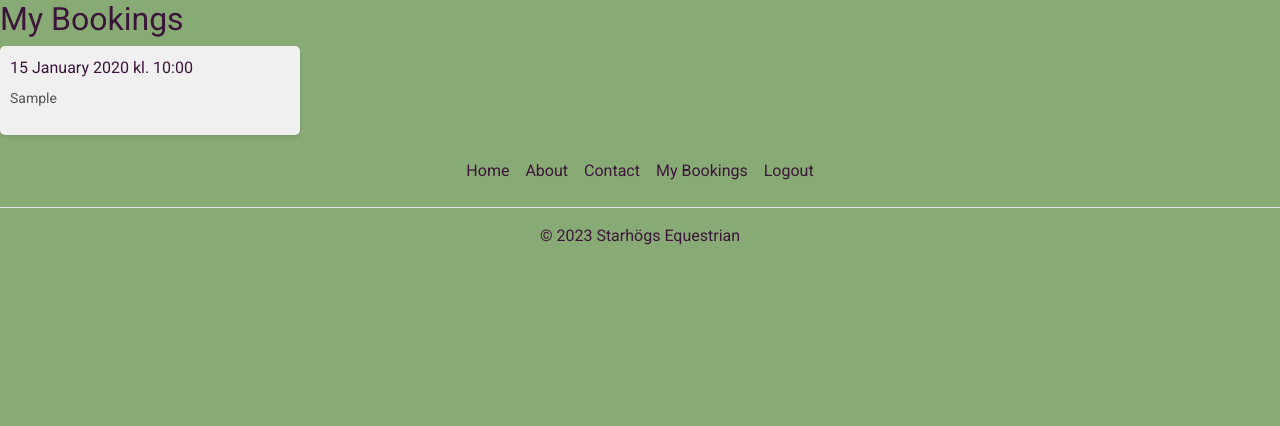
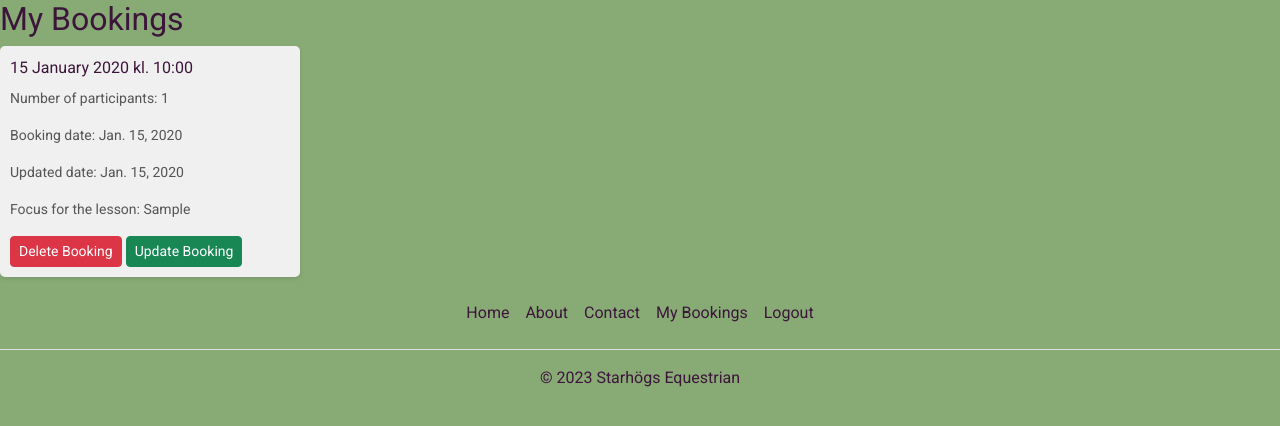
Before and after one commit to gStarhigh/pro4, a Django app: page /my_bookings/ in a window 1280 px wide. Shown: the part 62-488 px from the top of the page. Run offline with Django 3.2, Linux system fonts and the light colour scheme; a user stored in the database is signed in; tables that the repository leaves empty hold one stand-in row (values such as "Sample post"); some libraries are stand-ins or nearby versions.

Commit message:
added some more information to the bookings

```diff
--- a/templates/my_bookings.html
+++ b/templates/my_bookings.html
@@ -8,7 +8,12 @@
     {% for booking in user_bookings %}
     <div class="booking-card">
         <p class="booking-info">{{ booking.lesson_date|date:"j F Y" }} kl. {{ booking.lesson_time|time:"H:i" }}</p>
-        <p class="booking-focus">{{ booking.focus_lesson }}</p>
+        <p class="booking-focus">Number of participants: {{ booking.no_participants }}</p>
+        <p class="booking-focus">Booking date: {{ booking.created_on }}</p>
+        <p class="booking-focus">Updated date: {{ booking.updated_on }}</p>
+        <p class="booking-focus">Focus for the lesson: {{ booking.focus_lesson }}</p>
+        <button type="button" href:="#" class="btn btn-danger btn-signup btn-sm">Delete Booking</button>
+        <button type="button" href:="#" class="btn btn-success btn-signup btn-sm">Update Booking</button>
     </div>
     {% endfor %}
 </div>
```
